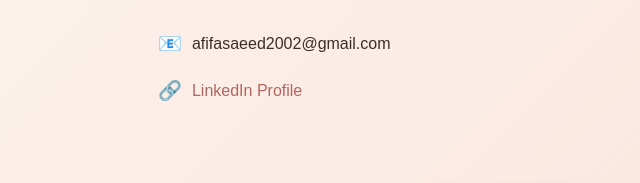
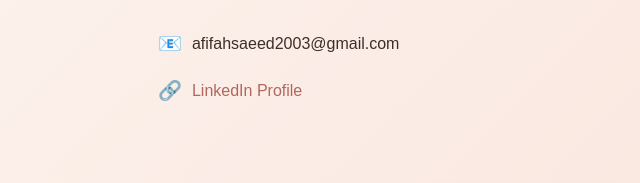
Before and after one commit to afifahSaeed/my-portfolio, a plain HTML site: page index.html in a window 1280 px wide. Shown: the part 3808-3991 px from the top of the page, 114-754 px from the left. Drawn offline with Linux system fonts and the light colour scheme.

Commit message:
index.html

```diff
--- a/index.html
+++ b/index.html
@@ -778,7 +778,7 @@
                     <div>
                         <div style="display: flex; align-items: center; margin-bottom: 1rem;">
                             <span style="color: #b2675e; margin-right: 10px; font-size: 1.2rem;">📧</span>
-                            <span style="color: #3e2e28;">afifasaeed2002@gmail.com</span>
+                            <span style="color: #3e2e28;"> afifahsaeed2003@gmail.com</span>
                         </div>
                         <div style="display: flex; align-items: center; margin-bottom: 1rem;">
                             <span style="color: #b2675e; margin-right: 10px; font-size: 1.2rem;">🔗</span>
```
